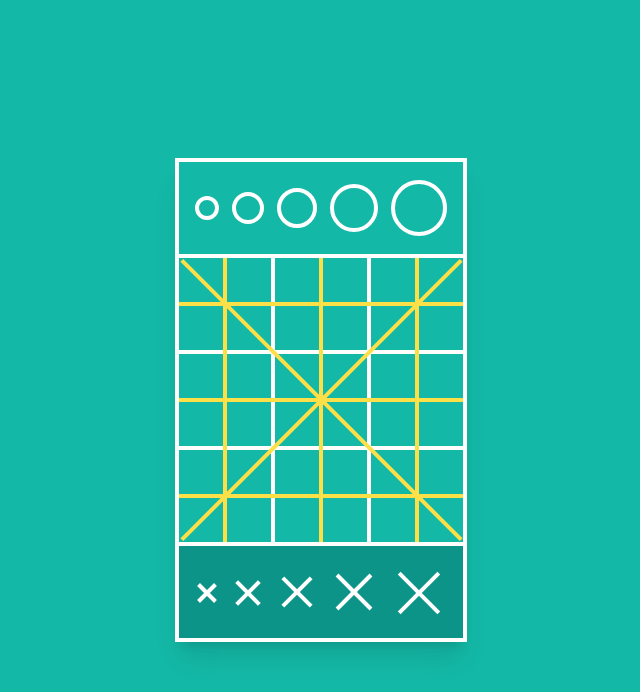
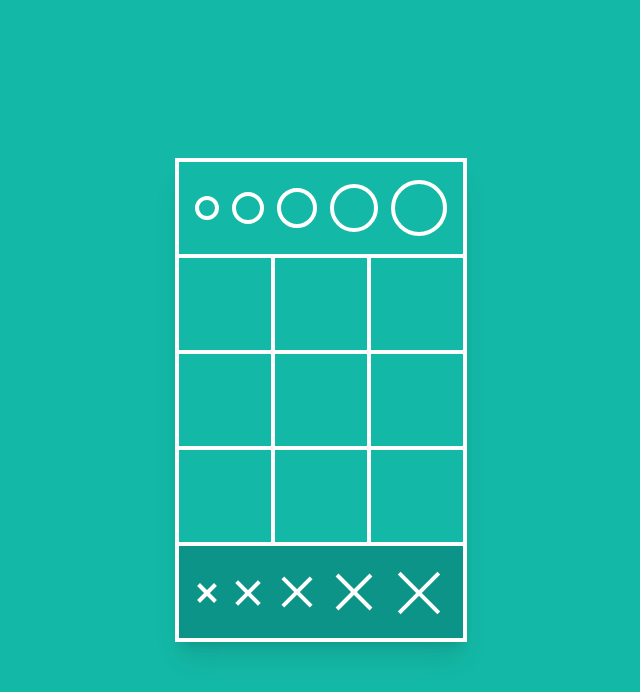
Before and after one commit to itzmeowww/beyond-tic-tac-toe, a Next.js app: page /play in a window 1280 px wide. Shown: the top 692 px of the page, without its empty margins (319-959 px from the left). Built offline with nearby package versions, Linux system fonts and the light colour scheme.

Commit message:
fix: adjust line

```diff
--- a/components/Game.tsx
+++ b/components/Game.tsx
@@ -28,8 +28,8 @@ const Game = ({ xPlayer = 'human', oPlayer = 'human' }: Props) => {
     const fadeIn = useSpring({ to: { opacity: 1 }, from: { opacity: 0 }, delay: 0 })
 
 
-
-    const [completedLines, setCompletedLines] = useState([!false, !false, !false, !false, !false, !false, !false, !false])
+    // const [completedLines, setCompletedLines] = useState([!false, !false, !false, !false, !false, !false, !false, !false])
+    const [completedLines, setCompletedLines] = useState([false, false, false, false, false, false, false, false])
 
     const [boardStatus, setBoardStatus] = useState<boardStatusType>(initialBoardStatus)
     const [player, setPlayer] = useState("x")
```
